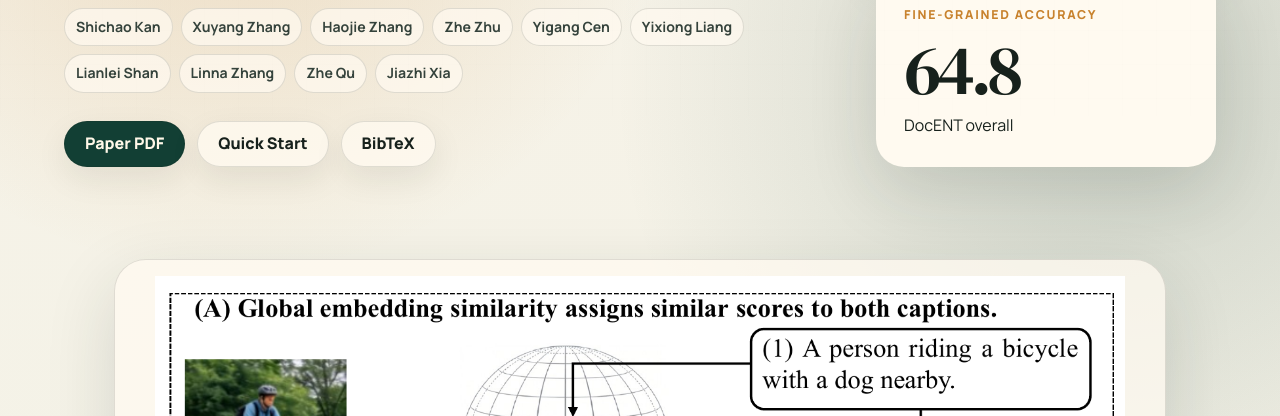
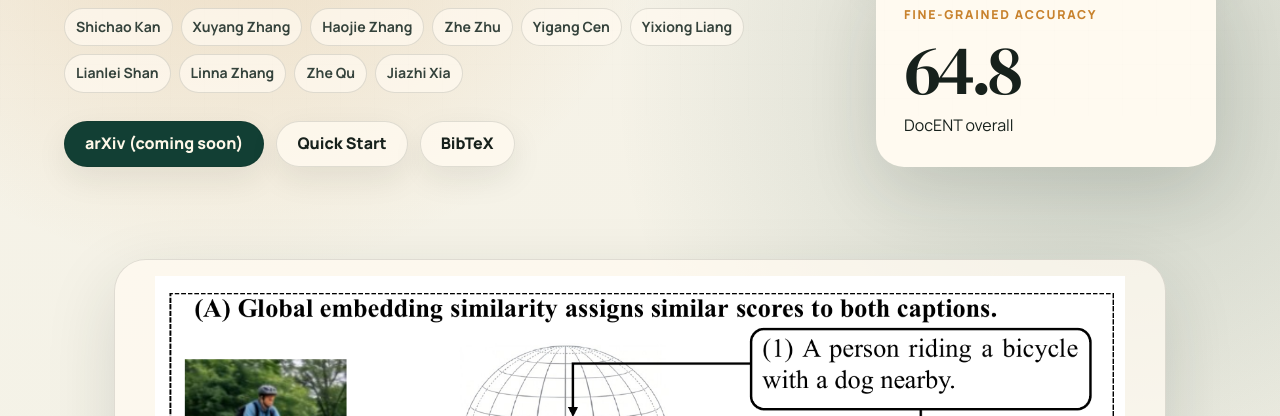
Before and after one commit to SteinsGateSg/MSDScore, a plain HTML site: page docs/index.html in a window 1280 px wide. Shown: the part 684-1100 px from the top of the page. Drawn offline with Linux system fonts and the light colour scheme.

Commit message:
Update project page

```diff
--- a/docs/index.html
+++ b/docs/index.html
@@ -53,7 +53,13 @@
           </div>
 
           <div class="button-row">
-            <a class="button primary" href="assets/msd-score-tpami.pdf">Paper PDF</a>
+            <a
+              class="button primary"
+              href="https://arxiv.org/abs/0000.00000"
+              target="_blank"
+              rel="noopener noreferrer"
+              >arXiv (coming soon)</a
+            >
             <a class="button" href="#code">Quick Start</a>
             <a class="button" href="#citation">BibTeX</a>
           </div>
```
Also changed, not shown: 1 other file.
